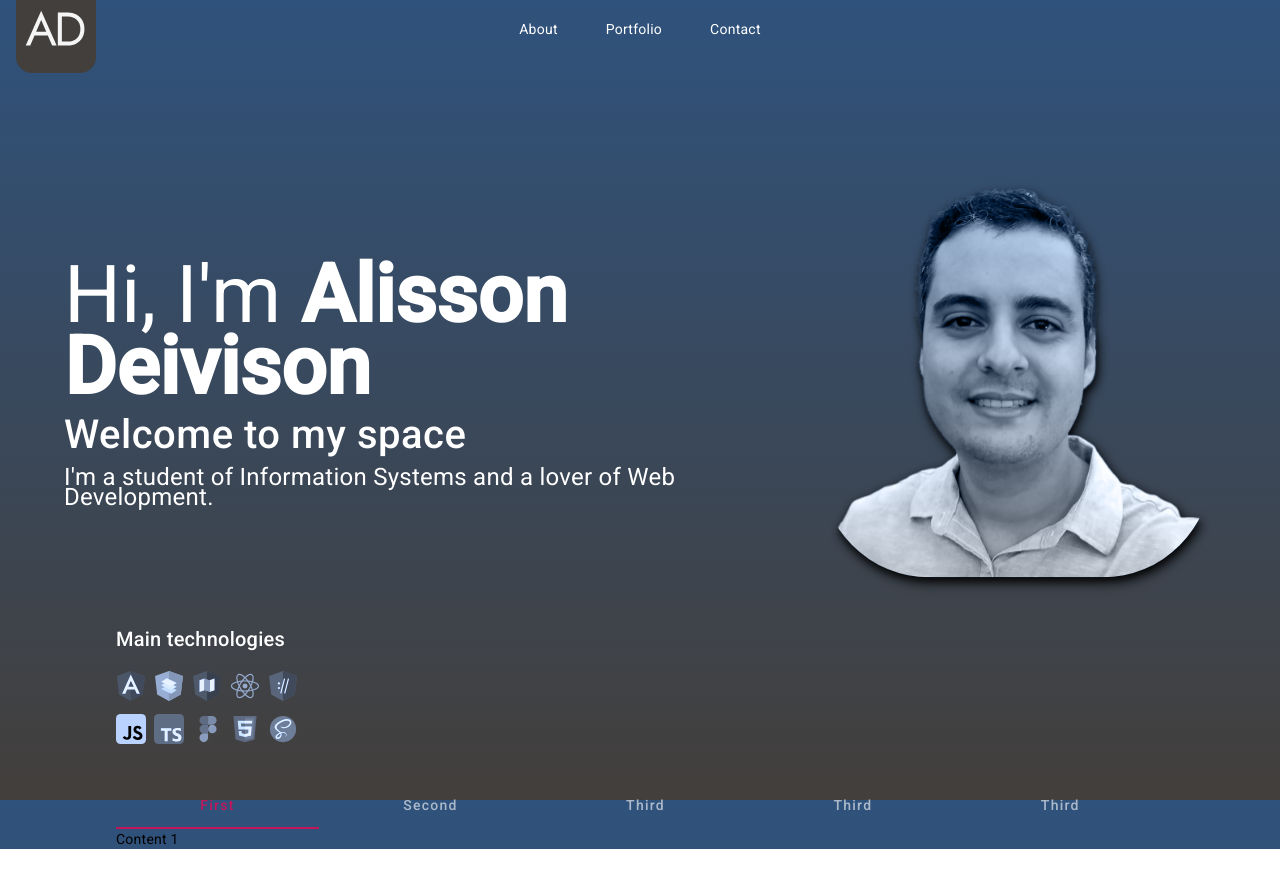
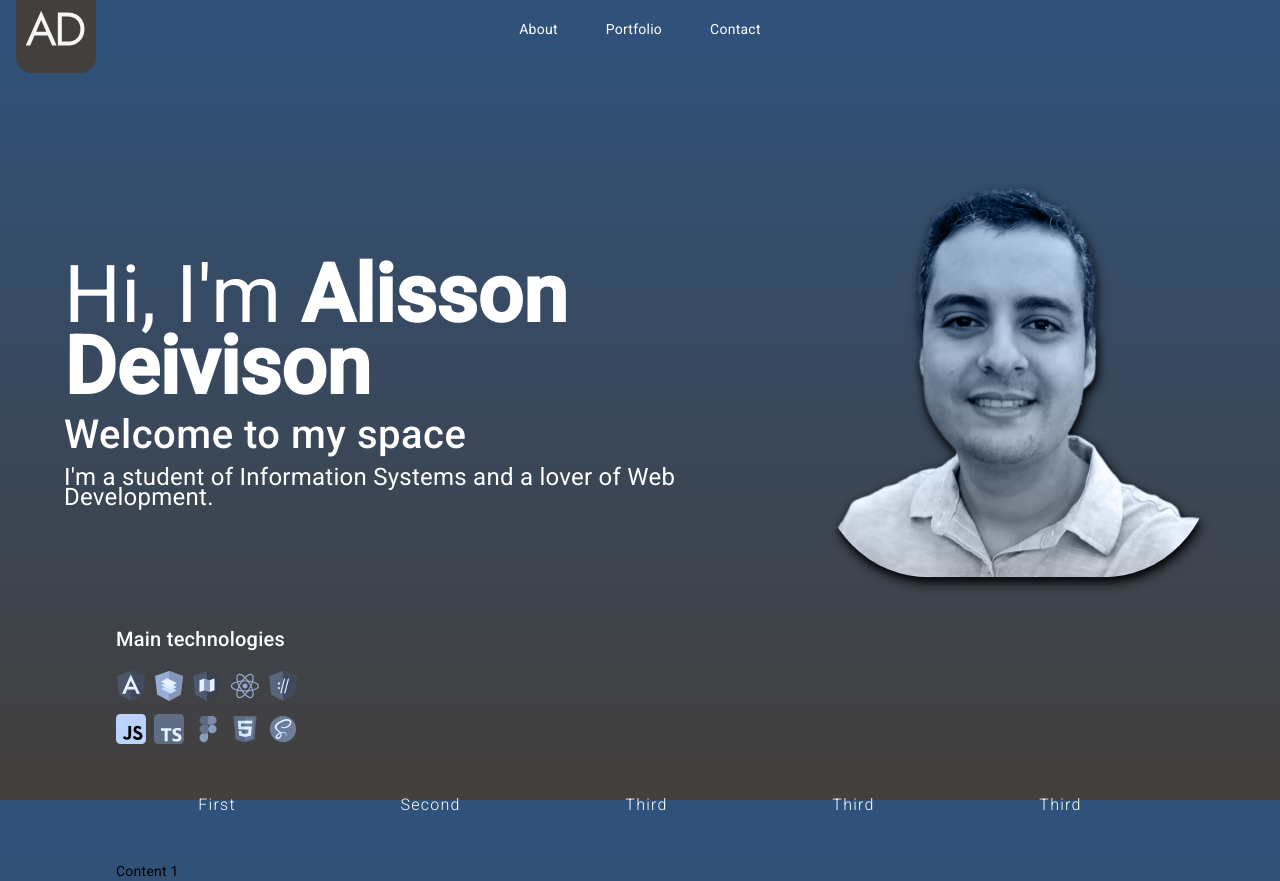
Before and after one commit to AlissonDeivison/portfolio, an Angular app: page / in a window 1280 px wide. Before the commit the page ends 849 px from the top, so only its background shows below. Built offline with nearby package versions, Linux system fonts and the light colour scheme.

Commit message:
Adds styles to tab guides

```diff
--- a/src/styles.scss
+++ b/src/styles.scss
@@ -3,3 +3,16 @@ body{
     height: 100vh;
     margin: 0;
 }
+
+.mat-mdc-tab-header{ // This is the class that is applied to the header of the tab
+    margin-bottom: 2rem;
+}
+.mdc-tab__text-label{ // This is the class that is applied to the text of the tab
+    color: white !important;
+    font-size: 16px;
+    font-weight: 300;
+}
+
+.mat-mdc-tab .mdc-tab-indicator__content--underline{ // This is the class that is applied to the underline of the tab
+    border-color: #2f527c !important;
+}
```
